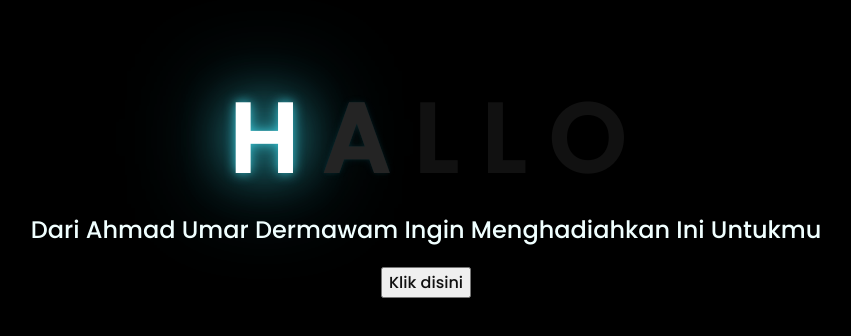
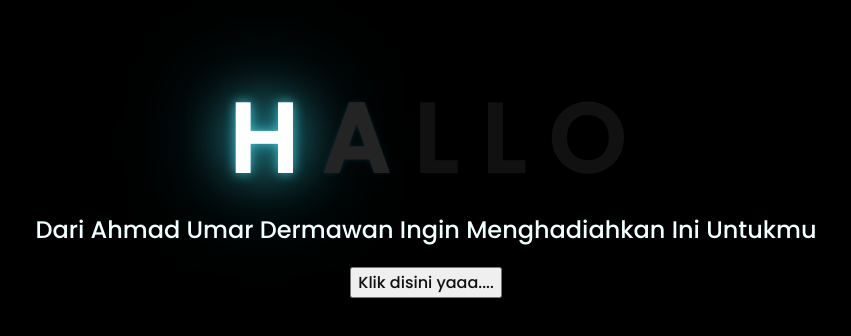
Before and after one commit to umaargood/webke9.github.io, a plain HTML site: page index.html in a window 1280 px wide. Shown: the part 226-562 px from the top of the page, without its empty margins (222-1073 px from the left). Drawn offline with Linux system fonts and the light colour scheme; files that its build step writes are made by us from their sources.

Commit message:
Update index.html

```diff
--- a/index.html
+++ b/index.html
@@ -6,11 +6,10 @@
     <meta name="viewport" content="width=device-width, initial-scale=1.0">
     <link rel="stylesheet" href="css/style.css">
     <link rel="icon" href="img/flowers.png" type="image/x-icon">
-    <title>Flowers</title>
+    <title>UMAR</title>
 </head>
 <body>
     <div class="greetings">
-    <!-- silahkan menambah kata sesuai keinginan dengan <span>text...</span -->
         <span>H</span>
         <span>A</span>
         <span>L</span>
@@ -18,11 +17,11 @@
         <span>O</span>
     </div>
     <div class="description">
-        <span>Dari Ahmad Umar Dermawam Ingin Menghadiahkan Ini Untukmu</span>
+        <span>Dari Ahmad Umar Dermawan Ingin Menghadiahkan Ini Untukmu</span>
     </div>
     <div class="button">
         <button>
-            <a href="flower.html">Klik disini</a>
+            <a href="flower.html">Klik disini yaaa....</a>
         </button>
 
     </div>
```
